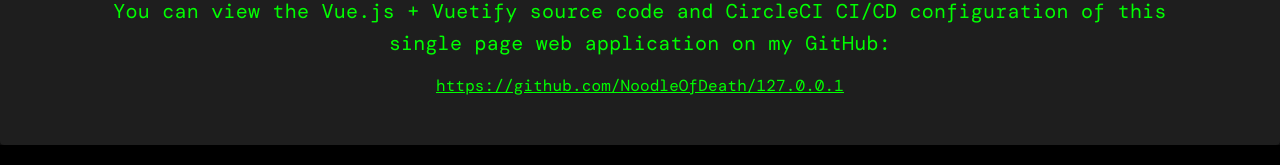
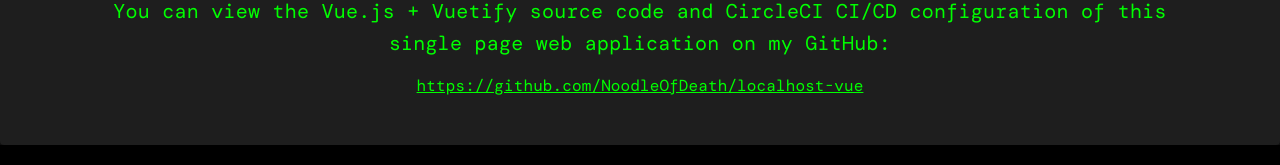
Before and after one commit to NoodleOfDeath/localhost-vue, a Vue app: page /#/ in a window 1280 px wide. Shown: the part 715-880 px from the top of the page. Built offline with nearby package versions, Linux system fonts and the light colour scheme.

Commit message:
Update Home.vue

```diff
--- a/src/views/Home.vue
+++ b/src/views/Home.vue
@@ -31,7 +31,7 @@
       </v-row>
       <v-row>
         <v-col class="d-flex justify-center">
-          <RepoMessage user="NoodleOfDeath" repo="127.0.0.1" />
+          <RepoMessage user="NoodleOfDeath" repo="localhost-vue" />
         </v-col>
       </v-row>
       <Footer />
```
